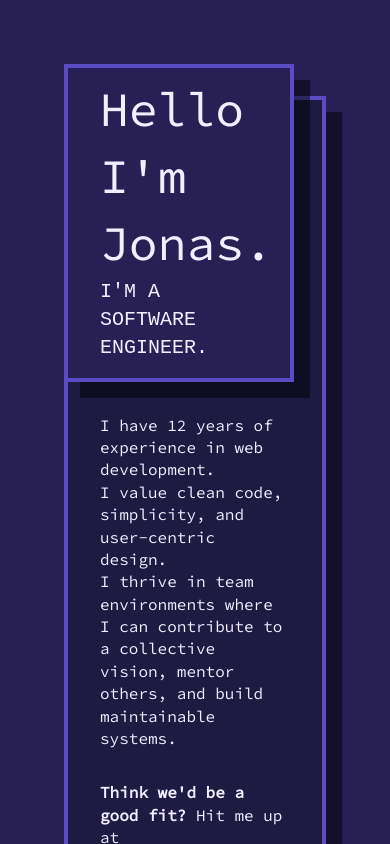
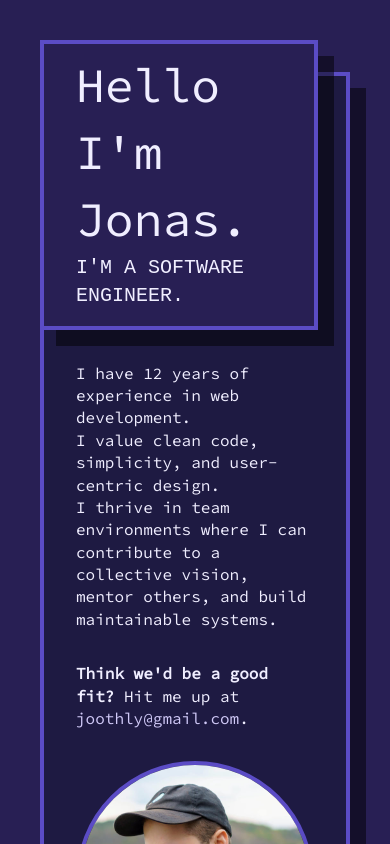
Before and after one commit to joothly/joothly.me, a Vue app: page / in a window 390 px wide. Shown: the top 844 px of the page. Built offline with nearby package versions, Linux system fonts and the light colour scheme.

Commit message:
make mobile site padding smaller

```diff
--- a/src/App.vue
+++ b/src/App.vue
@@ -83,12 +83,13 @@ import IconScale from './components/icons/IconScale.vue'
 .grid {
   column-count: 1;
   column-gap: var(--grid-gap);
-  padding: var(--grid-gap);
+  padding: var(--grid-gap-1);
   margin: 0 auto;
   max-width: 1200px;
 
   @media (min-width: 1024px) {
     column-count: 2;
+    padding: var(--grid-gap);
   }
 }
 
```
